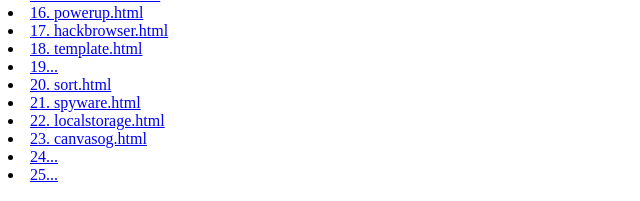
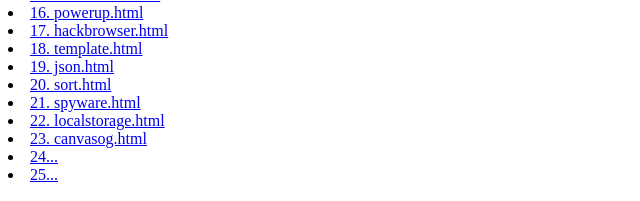
Before and after one commit to UrdanLandon/Game_Dev_Landon, a plain HTML site: page index.html in a window 1280 px wide. Shown: the part 786-987 px from the top of the page, 0-640 px from the left. Drawn offline with Linux system fonts and the light colour scheme.

Commit message:
Update index.html

```diff
--- a/index.html
+++ b/index.html
@@ -41,7 +41,7 @@
 <li><a href="powerup.html">16. powerup.html</a>
 <li><a href="hackbrowser.html">17. hackbrowser.html</a>
 <li><a href="template.html">18. template.html</a>
-<li><a href="..">19...</a>
+<li><a href="json.html">19. json.html</a>
 <li><a href="sort.html">20. sort.html</a>
 <li><a href="spyware.html">21. spyware.html</a>
 <li><a href="localstorage.html">22. localstorage.html</a>
```
